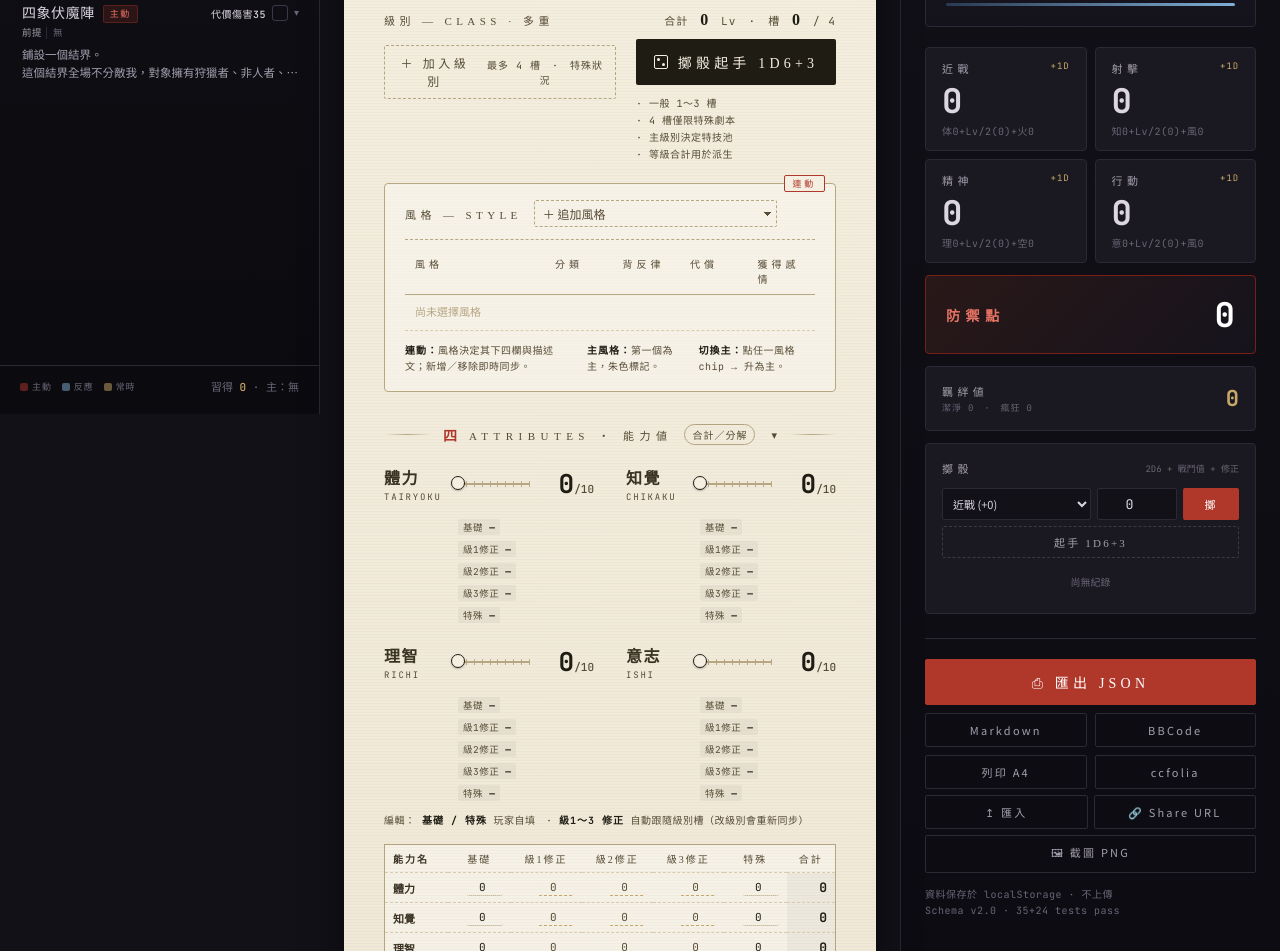
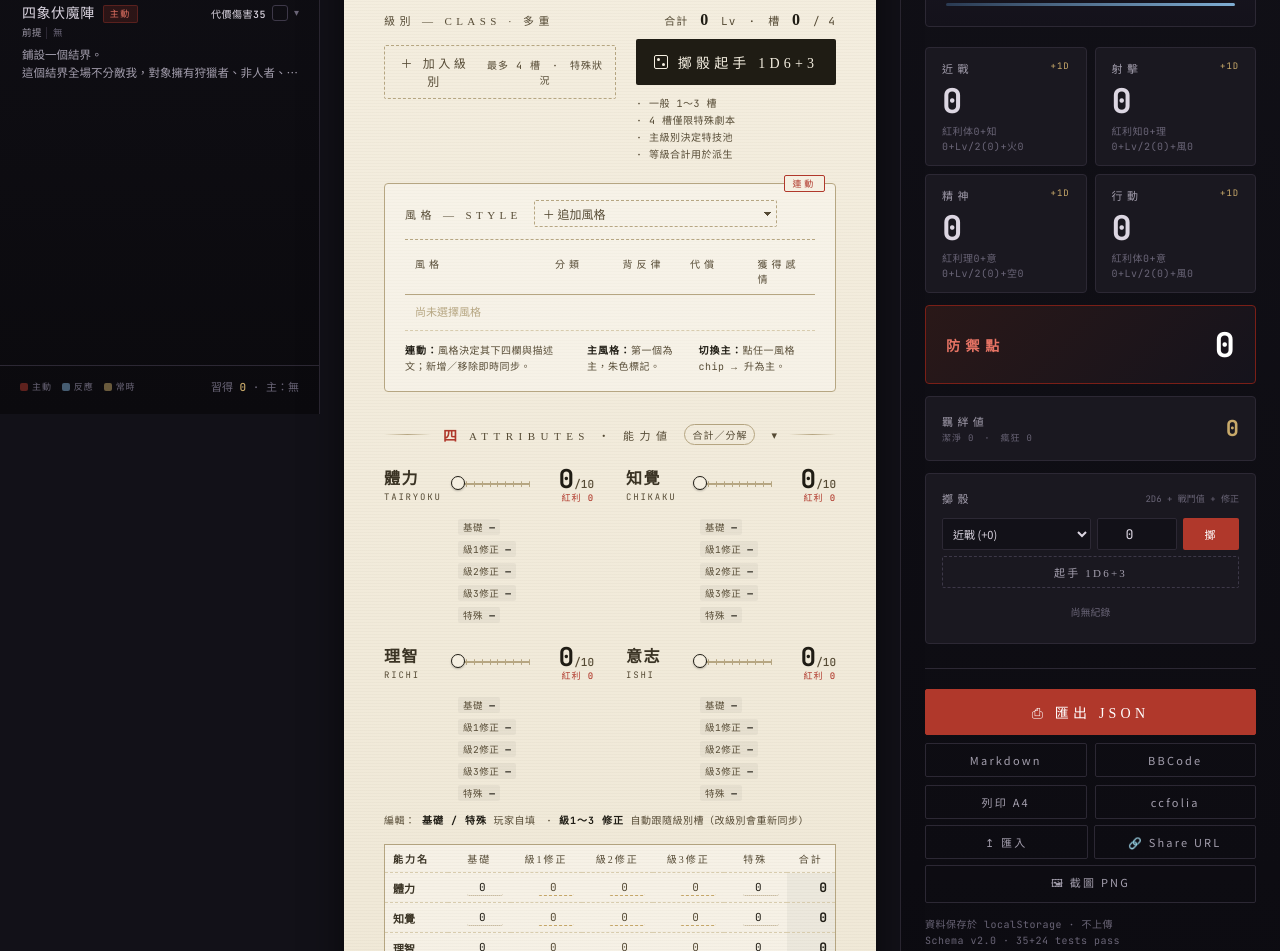
Before and after one commit to a951753abc/senya_tsukihime_generator, a website with bundled scripts: page index.html in a window 1280 px wide. Shown: the part 478-1429 px from the top of the page. Built offline with nearby package versions, Linux system fonts and the light colour scheme.

Commit message:
fix(derive): 戰鬥值改用能力紅利（⌊合計/3⌋）符合千夜月姬規則
問題：合計 7 應該 ⌊7/3⌋=2 才是判定用的紅利。原戰鬥值公式直接拿合計加總，數值偏大且不符規則。

千夜月姬規則：
  能力紅利_X = ⌊合計_X / 3⌋
  近戰 = 紅利_體 + 紅利_知 + ⌊Lv/2⌋ + 火
  射擊 = 紅利_知 + 紅利_理 + ⌊Lv/2⌋ + 風
  精神 = 紅利_理 + 紅利_意 + ⌊Lv/2⌋ + 空
  行動 = 紅利_體 + 紅利_意 + ⌊Lv/2⌋ + 風

HP / TP 沿用 v3 設計（用合計）。

修改：
- js/derive.js: 加 abilityBonus(total)（之前被誤刪）；deriveAll 加 bonus 物件；combat 公式改用紅利
- js/ui/derived.js: 戰鬥值 breakdown 顯示「紅利体 X + 知 Y + Lv/2 + 元素」
- js/ui/attrs.js: 屬性區塊大數字下加「紅利 N」朱色提示
- tests/derive.test.js: 對應 12 個 combat 測試改用紅利公式
- index.html: cache version bump 20260508b

驗證（v3 範例：合計 体7知5理8意6, Lv6, 火/風/空=1）：
- 紅利 = 2/1/2/2 ✓
- 近戰 = 2+1+3+1 = 7（原 11，舊公式錯）✓
- 射擊 = 1+2+3+1 = 7
- 精神 = 2+2+3+3 = 10
- 行動 = 2+2+3+1 = 8
- 69 vitest tests pass

```diff
--- a/index.html
+++ b/index.html
@@ -168,7 +168,7 @@
     </div>
 
     <div class="vital">
-      <div class="vital-name"><span>HP — 生命</span><span class="formula">体力_total×6 + Lv×2</span></div>
+      <div class="vital-name"><span>HP — 生命</span><span class="formula">体力×6 + Lv×2</span></div>
       <div class="vital-num">
         <span class="big" data-d="hp">—</span>
         <span class="max" data-d="hp-max"></span>
@@ -219,6 +219,6 @@
   </aside>
 </div>
 
-<script type="module" src="js/main.js?v=20260508a"></script>
+<script type="module" src="js/main.js?v=20260508b"></script>
 </body>
 </html>
--- a/js/derive.js
+++ b/js/derive.js
@@ -1,18 +1,24 @@
 /**
  * 派生公式 — 純函式，無副作用
  *
- * 公式對齊 Claude Design Prototype v3：
- *   HP    = 体力_total × 6 + Lv × 2
- *   TP    = 理智_total × 4 + 意志_total × 2 + Lv
- *   近戰  = 体力_total + ⌊Lv/2⌋ + 火
- *   射擊  = 知覺_total + ⌊Lv/2⌋ + 風
- *   精神  = 理智_total + ⌊Lv/2⌋ + 空
- *   行動  = 意志_total + ⌊Lv/2⌋ + 風
- *   防禦  = 0（Phase 1-D 後從級別 modifierTable 取）
+ * 千夜月姬規則：
+ *   能力紅利_X = ⌊total_X / 3⌋   ←判定用的關鍵值
  *
- * 屬性合計   = base + mod1 + mod2 + mod3 + special
- * Lv         = sum(classes[i].level)
- * 羈絆       = pure: |bond| where tone=pure；crazy: |bond| where tone=crazy；total: bond 直接相加
+ * 戰鬥值（用紅利，不是合計直接加）：
+ *   近戰  = 紅利_體力 + 紅利_知覺 + ⌊Lv/2⌋ + 火
+ *   射擊  = 紅利_知覺 + 紅利_理智 + ⌊Lv/2⌋ + 風
+ *   精神  = 紅利_理智 + 紅利_意志 + ⌊Lv/2⌋ + 空
+ *   行動  = 紅利_體力 + 紅利_意志 + ⌊Lv/2⌋ + 風
+ *
+ * HP / TP（用合計，沿用 v3 設計）：
+ *   HP = 体力_total × 6 + Lv × 2
+ *   TP = 理智_total × 4 + 意志_total × 2 + Lv
+ *
+ * 防禦：0（Phase 1-D 後從級別 modifierTable 取）
+ *
+ * 合計     = base + mod1 + mod2 + mod3 + special
+ * Lv       = sum(classes[i].level)
+ * 羈絆     = pure: |bond| where tone=pure；crazy: |bond| where tone=crazy；total: bond 直接相加
  */
 
 export function abilityTotal(cell) {
@@ -22,6 +28,11 @@ export function abilityTotal(cell) {
     + (cell.mod2 || 0)
     + (cell.mod3 || 0)
     + (cell.special || 0);
+}
+
+/** 能力紅利 = ⌊合計 / 3⌋ — 判定用 */
+export function abilityBonus(total) {
+  return Math.floor((total || 0) / 3);
 }
 
 export function characterLevel(classes) {
@@ -58,22 +69,32 @@ export function deriveAll(character) {
     will:       abilityTotal(a.will),
   };
 
+  // 能力紅利 — 判定用，⌊合計/3⌋
+  const bonus = {
+    physical:   abilityBonus(totals.physical),
+    perception: abilityBonus(totals.perception),
+    reason:     abilityBonus(totals.reason),
+    will:       abilityBonus(totals.will),
+  };
+
   const lv = characterLevel(character.classes);
   const halfLv = Math.floor(lv / 2);
 
+  // HP / TP — 沿用 v3 設計（用合計）
   const hp = totals.physical * 6 + lv * 2;
   const tp = totals.reason * 4 + totals.will * 2 + lv;
 
+  // 戰鬥值 — 千夜月姬規則：兩個能力紅利之和 + ⌊Lv/2⌋ + 元素
   const combat = {
-    melee:   totals.physical   + halfLv + (e.fire || 0),
-    ranged:  totals.perception + halfLv + (e.wind || 0),
-    psychic: totals.reason     + halfLv + (e.void || 0),
-    action:  totals.will       + halfLv + (e.wind || 0),
+    melee:   bonus.physical   + bonus.perception + halfLv + (e.fire || 0),
+    ranged:  bonus.perception + bonus.reason     + halfLv + (e.wind || 0),
+    psychic: bonus.reason     + bonus.will       + halfLv + (e.void || 0),
+    action:  bonus.physical   + bonus.will       + halfLv + (e.wind || 0),
   };
 
   const defense = 0; // TODO: Phase 1-D 後從級別 modifierTable 取
 
   const bond = deriveBond(character.relationships);
 
-  return { totals, characterLevel: lv, hp, tp, combat, defense, bond };
+  return { totals, bonus, characterLevel: lv, hp, tp, combat, defense, bond };
 }
--- a/js/ui/attrs.js
+++ b/js/ui/attrs.js
@@ -8,7 +8,7 @@
 
 import { bindFields, applyFields, getActiveCard } from '../helpers.js';
 import { loadLevel } from '../data-loader.js';
-import { abilityTotal, abilityToPercent } from '../derive.js';
+import { abilityTotal, abilityBonus, abilityToPercent } from '../derive.js';
 
 const ABILITIES = [
   ['physical',   '體力', 'TAIRYOKU'],
@@ -35,7 +35,10 @@ function attrSliderHtml(key, name, yomi) {
         <span class="fill" data-fill style="width:0%"></span>
         <span class="thumb" data-thumb style="left:0%"></span>
       </div>
-      <div class="num"><span data-total>0</span><small>/10</small></div>
+      <div class="num">
+        <span data-total>0</span><small>/10</small>
+        <span data-bonus title="能力紅利 = ⌊合計/3⌋（判定用）" style="display:block;font-size:9px;color:var(--shu);font-weight:500;letter-spacing:.1em;margin-top:2px">紅利 0</span>
+      </div>
       <div class="breakdown" data-breakdown>
         ${COLS.map(([k, label]) => `<span>${label} <b data-bd="${k}">—</b></span>`).join('')}
       </div>
@@ -147,6 +150,8 @@ export function mountAttrs(rootEl, store) {
       thumb.style.left = `${pct}%`;
       thumb.classList.toggle('shu', total >= 7);
       attr.querySelector('[data-total]').textContent = total;
+      const bonusEl = attr.querySelector('[data-bonus]');
+      if (bonusEl) bonusEl.textContent = `紅利 ${abilityBonus(total)}`;
       // breakdown
       for (const [colKey] of COLS) {
         const bd = attr.querySelector(`[data-bd="${colKey}"]`);
--- a/js/ui/derived.js
+++ b/js/ui/derived.js
@@ -40,14 +40,15 @@ export function mountDerived(rootEl, store) {
     const tpBar = $('[data-d="tp-bar"]');
     if (tpBar) tpBar.style.width = '100%';
 
-    // 4 戰鬥值
+    // 4 戰鬥值 — 顯示為 紅利_X + 紅利_Y + Lv/2 + 元素
     const lv = d.characterLevel;
     const halfLv = Math.floor(lv / 2);
+    const b = d.bonus;
     const breakdowns = {
-      melee:   `体${d.totals.physical}+Lv/2(${halfLv})+火${card.stats.elements.fire}`,
-      ranged:  `知${d.totals.perception}+Lv/2(${halfLv})+風${card.stats.elements.wind}`,
-      psychic: `理${d.totals.reason}+Lv/2(${halfLv})+空${card.stats.elements.void}`,
-      action:  `意${d.totals.will}+Lv/2(${halfLv})+風${card.stats.elements.wind}`,
+      melee:   `紅利体${b.physical}+知${b.perception}+Lv/2(${halfLv})+火${card.stats.elements.fire || 0}`,
+      ranged:  `紅利知${b.perception}+理${b.reason}+Lv/2(${halfLv})+風${card.stats.elements.wind || 0}`,
+      psychic: `紅利理${b.reason}+意${b.will}+Lv/2(${halfLv})+空${card.stats.elements.void || 0}`,
+      action:  `紅利体${b.physical}+意${b.will}+Lv/2(${halfLv})+風${card.stats.elements.wind || 0}`,
     };
     for (const k of ['melee', 'ranged', 'psychic', 'action']) {
       const box = $(`[data-d-combat="${k}"]`);
```
Also changed, not shown: tests/derive.test.js (+22 -13 lines).
